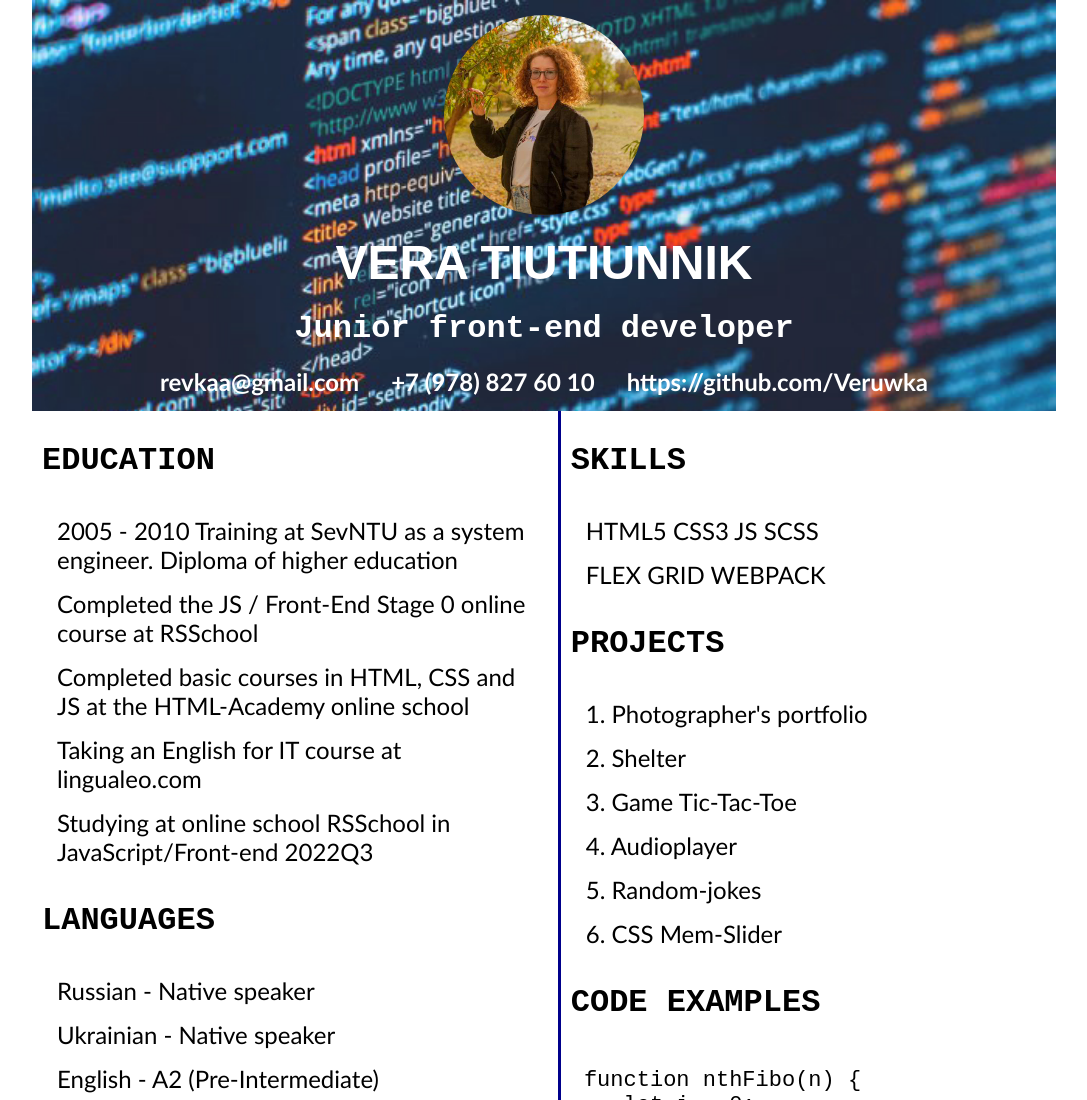
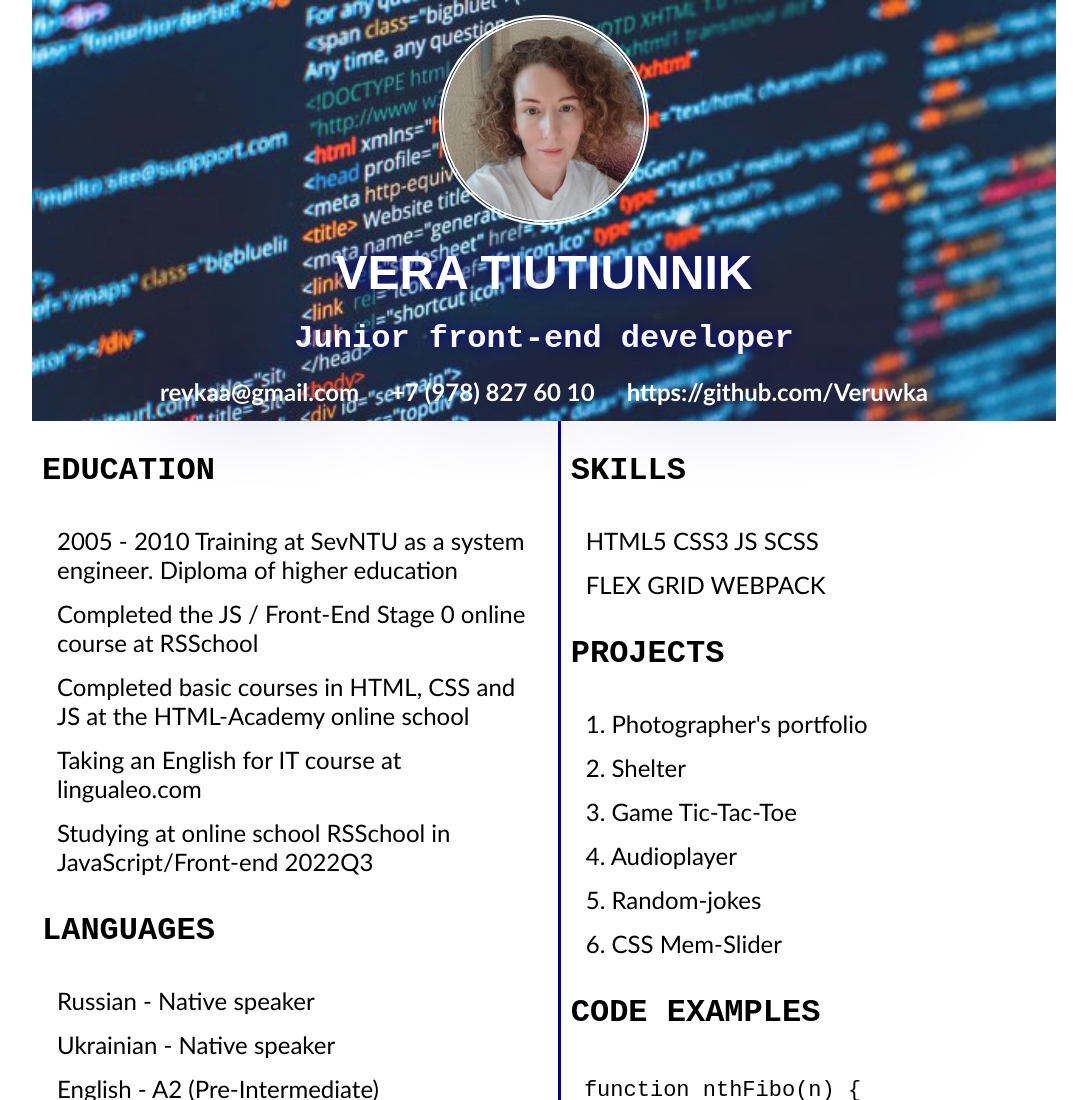
Before and after one commit to Veruwka/rsschool-cv, a plain HTML site: page index.html in a window 1280 px wide. Shown: the top 1100 px of the page, without its empty margins (96-1183 px from the left). Drawn offline with Linux system fonts and the light colour scheme.

Commit message:
feat: download a new photo

```diff
--- a/index.html
+++ b/index.html
@@ -9,7 +9,7 @@
 </head>
 <body>
     <header class="header">
-        <img class="image" src="assets/96355243.jfif" alt="my-photo">
+        <img class="image" src="assets/WhatsApp Image 2022-09-22 at 12.18.49.jpeg" alt="my-photo">
         <h1 class="title-h1">VERA TIUTIUNNIK</h1>
         <h2 class="title-h2">Junior front-end developer</h2>
         <div class="contact">
--- a/style.css
+++ b/style.css
@@ -21,6 +21,9 @@ body {
 
 .image {
     border-radius: 50%;
+    border-style: double;
+    border-width: 5px;
+    border-color: white;
     width: 200px;
     height: 200px;
 }
@@ -29,12 +32,14 @@ body {
     color: white;
     font-size: 3em;
     font-family:Arial, Helvetica, sans-serif;
+    filter: drop-shadow(0 0 0.2em darkblue);
 }
 
 .title-h2 {
     color: white;
     font-size: 2em;
     font-family:'Courier New', Courier, monospace;
+    filter: drop-shadow(0 0 0.2em darkblue);
 }
 
 .contact {
@@ -48,6 +53,7 @@ body {
     color: white;
     font-size: 1.5em;
     font-family:'Trebuchet MS', 'Lucida Sans Unicode', 'Lucida Grande', 'Lucida Sans', Arial, sans-serif;
+    filter: drop-shadow(0 0 1.5em darkblue);
 }
 
 .main {
```
Also changed, not shown: assets/WhatsApp Image 2022-09-22 at 12.18.49.jpeg (added).
